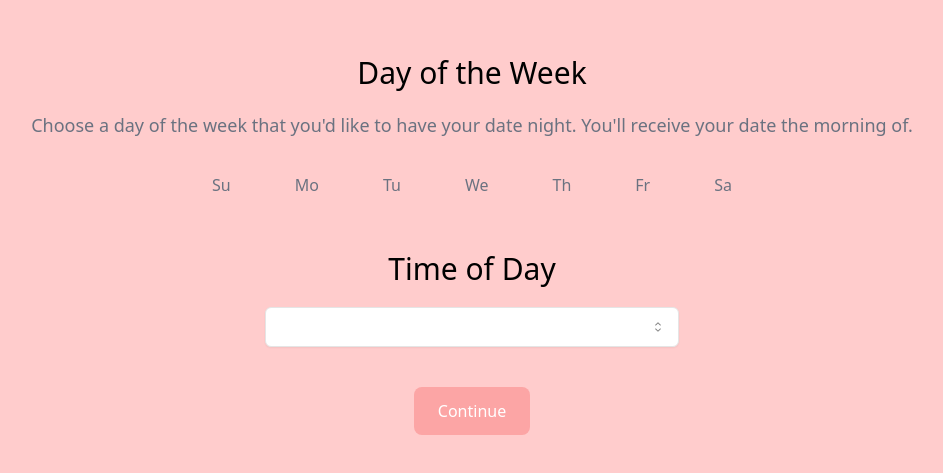
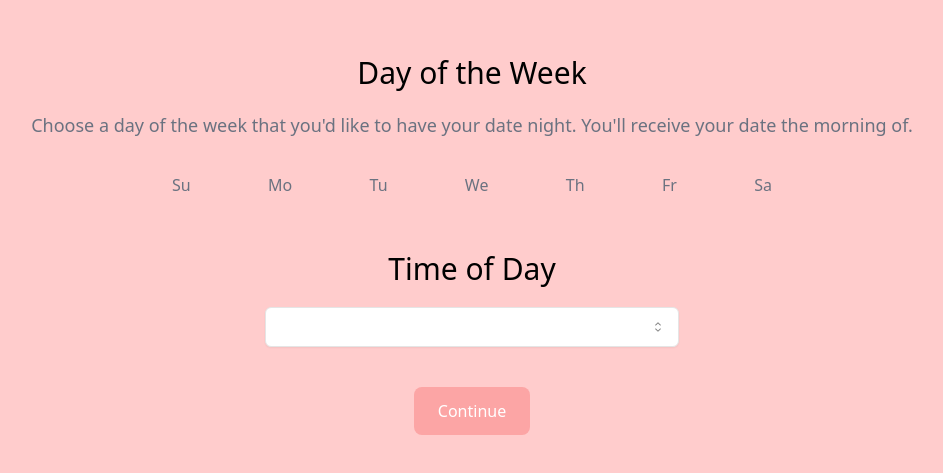
Before and after one commit to austinwright10/DateNightWeb, a Next.js app in the folder date-night/: page /onboarding/DateNightPage in a window 1280 px wide. Shown: the part 155-628 px from the top of the page, without its empty margins (168-1111 px from the left). Built offline with nearby package versions, Linux system fonts and the light colour scheme.

Commit message:
date night selection looking good

```diff
--- a/date-night/src/app/components/DateNightSelection.tsx
+++ b/date-night/src/app/components/DateNightSelection.tsx
@@ -56,11 +56,12 @@ export default function DateNightSelection() {
         You&apos;ll receive your date the morning of.
       </p>
 
-      <div className='flex justify-center justify-between space-x-10'>
+      <div className='w-full max-w-screen-sm overflow-x-auto'>
+        <div className='flex justify-between min-w-full px-2'>
           {daysOfWeek.map((day) => (
             <button
               key={day.short}
-            className={`p-3 border-b-2 ${
+              className={`p-2 sm:p-3 border-b-2 text-sm sm:text-base ${
                 selectedDay === day.full
                   ? 'text-black border-black'
                   : 'text-gray-500 border-transparent'
@@ -71,7 +72,9 @@ export default function DateNightSelection() {
             </button>
           ))}
         </div>
-      <div className='w-1/2 sm:w-1/3'>
+      </div>
+
+      <div className='w-full sm:w-1/3'>
         <p className='text-3xl font-medium text-black mb-5 mt-10 text-center'>
           Time of Day
         </p>
```
Also changed, not shown: 1 other file (tests, documents, lock files or other folders). Lines whose indentation alone changed are shown as unchanged.
